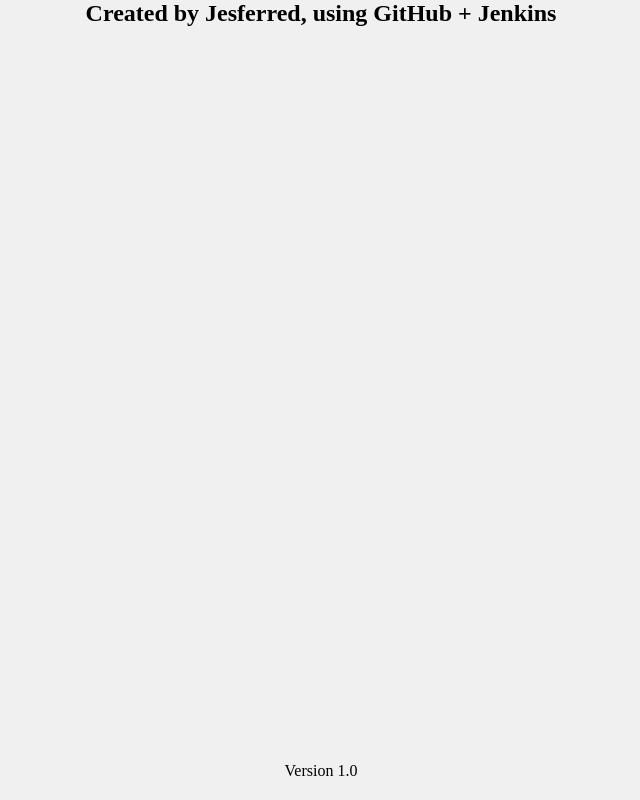
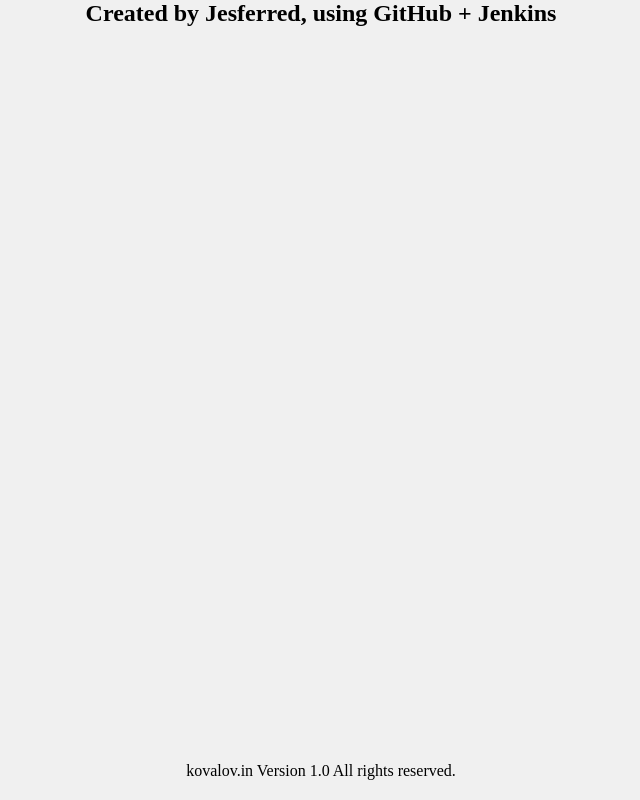
Before and after one commit to Jesferred/JenkinsDeploy, a plain HTML site: page index.html in a window 1280 px wide. Shown: the whole page, without its empty margins (319-959 px from the left). Drawn offline with Linux system fonts and the light colour scheme.

Commit message:
webpage v1.1

```diff
--- a/index.html
+++ b/index.html
@@ -33,7 +33,7 @@
         Created by Jesferred, using GitHub + Jenkins
     </div>
     <div class="footer-text">
-        Version 1.0
+        kovalov.in Version 1.0 All rights reserved.
     </div>
 </body>
 </html>
```
